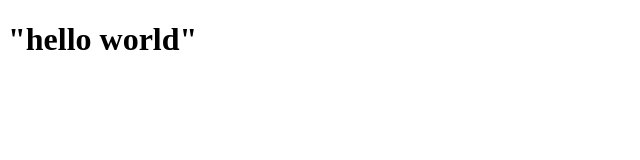
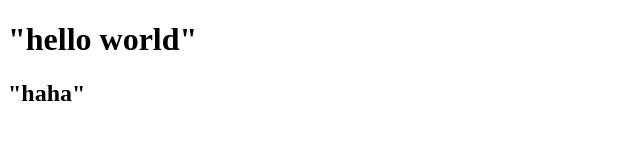
Before and after one commit to Faressaker/test-html, a plain HTML site: page index.html in a window 1280 px wide. Shown: the whole page, without its empty margins (0-640 px from the left). Drawn offline with Linux system fonts and the light colour scheme.

Commit message:
changement

```diff
--- a/index.html
+++ b/index.html
@@ -7,5 +7,6 @@
 </head>
 <body>
     <h1>"hello world"</h1>
+    <h2>"haha"</h2>
 </body>
 </html>
```
